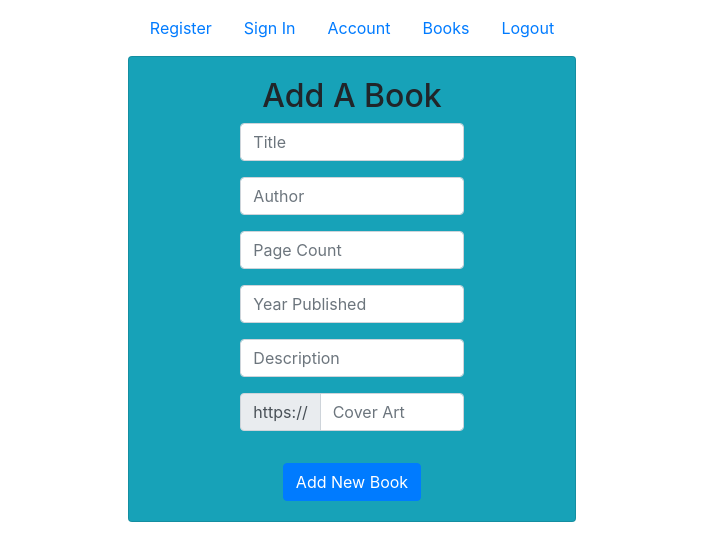
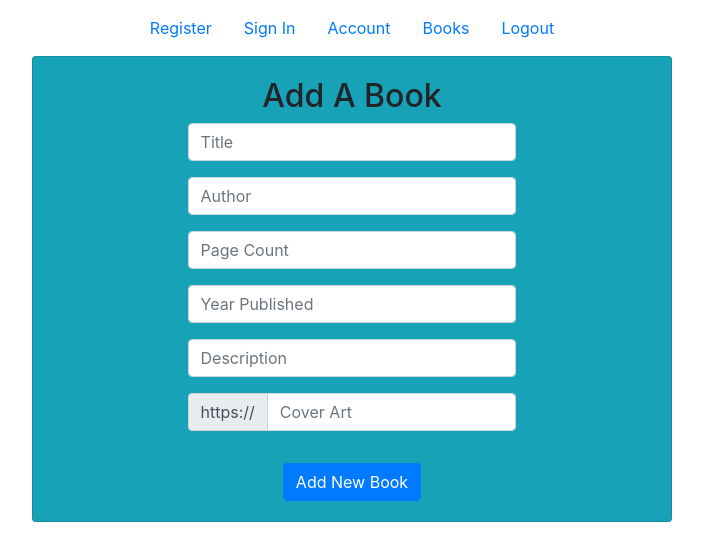
Before and after one commit to meloegel/my-libaray-fe, a React (Create React App) app: page /add-book in a window 1280 px wide. Shown: the top 560 px of the page, without its empty margins (288-991 px from the left). Built offline with nearby package versions, Linux system fonts and the light colour scheme; sample sign-in values are in the browser's storage.

Commit message:
added book sass and updated add book

```diff
--- a/src/components/AddBook.js
+++ b/src/components/AddBook.js
@@ -46,7 +46,7 @@ const AddBook = () => {
 
     return (
         <div id='addBook'>
-            <Card body bg='info' className='formCardReg'>
+            <Card body bg='info' className='formCardAddBook'>
                 <h2>Add A Book</h2>
                 <form className='form' >
                     <InputGroup id='input'>
--- /dev/null
+++ b/src/styles/sass/book.scss
@@ -0,0 +1,6 @@
+// Add Book //
+
+.formCardAddBook {
+  width: 50%;
+  margin: 0 auto;
+}
--- a/src/styles/sass/index.scss
+++ b/src/styles/sass/index.scss
@@ -1,2 +1,3 @@
 @import "global.scss";
 @import "userProfile.scss";
+@import "book.scss";
```
